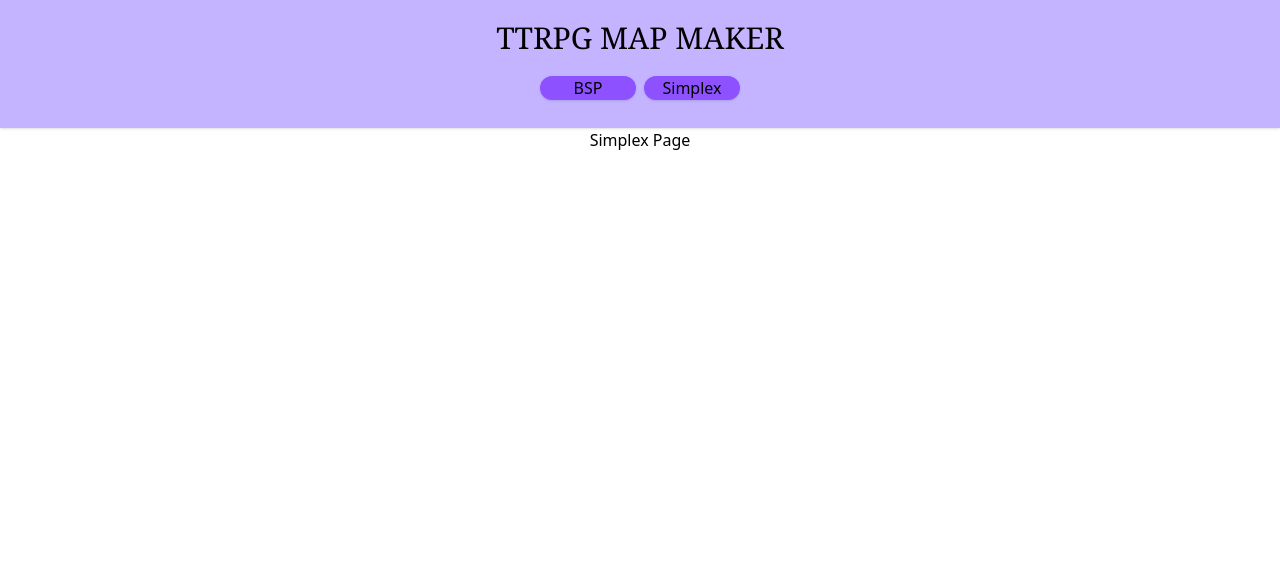
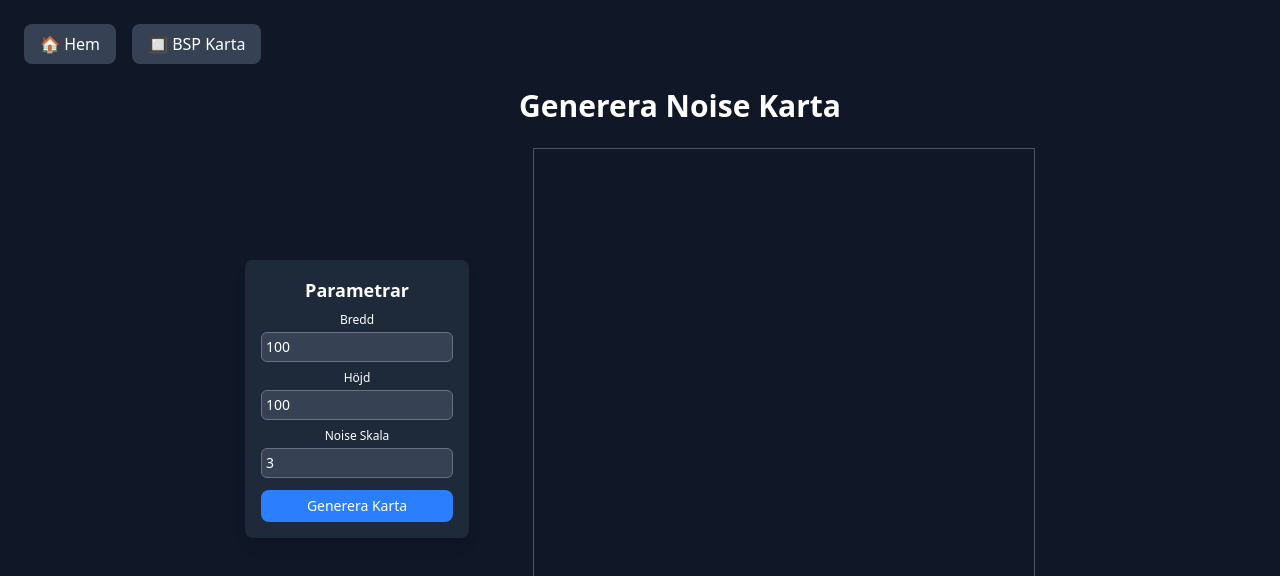
Before and after one commit to urie8/ttrpg-map-maker, a React (Vite) app: page /simplex in a window 1280 px wide. Shown: the top 576 px of the page. Built offline with nearby package versions, Linux system fonts and the light colour scheme; no server answers.

Commit message:
Noise page inputs

```diff
--- a/src/App.jsx
+++ b/src/App.jsx
@@ -10,7 +10,6 @@ import BSP from "./Pages/BSP";
 function App() {
   return (
     <Router>
-      <Header page={{ title: "Home" }} />
       <Routes>
         <Route path="/" element={<Home />} />
         <Route path="/simplex" element={<Simplex />} />
--- a/src/Pages/Home.jsx
+++ b/src/Pages/Home.jsx
@@ -1,10 +1,28 @@
 import React from "react";
+import { Link } from "react-router-dom";
 
 function Home() {
   return (
-    <div className="home">
-      {" "}
-      <p>GET STARTED</p>
+    <div className="flex flex-col items-center justify-center h-screen bg-gray-900 text-white">
+      <h1 className="text-4xl font-bold mb-4">
+        Välkommen till TTRPG Map Maker
+      </h1>
+      <p className="text-lg mb-6">Skapa dynamiska kartor med BSP och Noise.</p>
+
+      <div className="flex space-x-4">
+        <Link
+          to="/bsp"
+          className="px-4 py-2 bg-blue-500 rounded-lg hover:bg-blue-600 transition"
+        >
+          Skapa BSP Karta
+        </Link>
+        <Link
+          to="/simplex"
+          className="px-4 py-2 bg-green-500 rounded-lg hover:bg-green-600 transition"
+        >
+          Skapa Noise Karta
+        </Link>
+      </div>
     </div>
   );
 }
--- a/src/Pages/Simplex.jsx
+++ b/src/Pages/Simplex.jsx
@@ -1,9 +1,127 @@
-import React from "react";
+import React, { useState, useRef, useEffect } from "react";
+import { Link } from "react-router-dom";
+
+const apiurl = "https://localhost:7085/api/Noise/generate";
 
 const Simplex = () => {
+  const [width, setWidth] = useState(100);
+  const [height, setHeight] = useState(100);
+  const [scale, setScale] = useState(3);
+  const [noiseData, setNoiseData] = useState([]);
+  const canvasRef = useRef(null);
+
+  const fetchNoise = async () => {
+    const postData = { width, height, noisescale: scale };
+    try {
+      const response = await fetch(apiurl, {
+        method: "POST",
+        headers: { "Content-Type": "application/json" },
+        body: JSON.stringify(postData),
+      });
+      const data = await response.json();
+      setNoiseData(data);
+    } catch (error) {
+      console.error("Error fetching noise data:", error);
+    }
+  };
+
+  useEffect(() => {
+    if (noiseData.length > 0) {
+      const canvas = canvasRef.current;
+      const ctx = canvas.getContext("2d");
+
+      const cellWidth = canvas.width / width;
+      const cellHeight = canvas.height / height;
+
+      noiseData.forEach((row, rowIndex) => {
+        row.forEach((value, colIndex) => {
+          const x = colIndex * cellWidth;
+          const y = rowIndex * cellHeight;
+          ctx.fillStyle = `rgb(${value * 255}, ${value * 255}, ${value * 255})`;
+          ctx.fillRect(x, y, cellWidth, cellHeight);
+        });
+      });
+    }
+  }, [noiseData]);
+
   return (
-    <div>
-      <h1>Simplex Page</h1>
+    <div className="flex flex-col h-screen bg-gray-900 text-white p-6">
+      {/* Navigeringsknappar - placerade till vänster */}
+      <div className="flex justify-start space-x-4 mb-6">
+        <Link
+          to="/"
+          className="px-4 py-2 bg-gray-700 text-white rounded-lg hover:bg-gray-600 transition"
+        >
+          🏠 Hem
+        </Link>
+        <Link
+          to="/bsp"
+          className="px-4 py-2 bg-gray-700 text-white rounded-lg hover:bg-gray-600 transition"
+        >
+          🔲 BSP Karta
+        </Link>
+      </div>
+
+      <h1 className="text-3xl font-bold text-center mb-6 ml-20">
+        Generera Noise Karta
+      </h1>
+
+      {/* Flex-row för att placera parameterruta och canvas sida vid sida */}
+      <div className="flex flex-row items-center justify-center gap-16">
+        {/* Parameterruta - Mindre storlek */}
+        <div className="bg-gray-800 p-4 rounded-lg shadow-lg w-56">
+          <h2 className="text-lg font-semibold mb-2 text-center">Parametrar</h2>
+
+          <div className="grid grid-cols-1 gap-2 mb-3">
+            <div>
+              <label className="block text-xs mb-1">Bredd</label>
+              <input
+                type="number"
+                value={width}
+                onChange={(e) => setWidth(e.target.value)}
+                className="w-full p-1 bg-gray-700 text-white border border-gray-500 rounded-md text-sm"
+              />
+            </div>
+
+            <div>
+              <label className="block text-xs mb-1">Höjd</label>
+              <input
+                type="number"
+                value={height}
+                onChange={(e) => setHeight(e.target.value)}
+                className="w-full p-1 bg-gray-700 text-white border border-gray-500 rounded-md text-sm"
+              />
+            </div>
+
+            <div>
+              <label className="block text-xs mb-1">Noise Skala</label>
+              <input
+                type="number"
+                value={scale}
+                onChange={(e) => setScale(e.target.value)}
+                className="w-full p-1 bg-gray-700 text-white border border-gray-500 rounded-md text-sm"
+              />
+            </div>
+          </div>
+
+          <button
+            onClick={fetchNoise}
+            className="w-full px-4 py-1.5 bg-blue-500 rounded-lg hover:bg-blue-600 transition text-sm"
+          >
+            Generera Karta
+          </button>
+        </div>
+
+        {/* Canvas-container - Större canvas */}
+        <div className="flex flex-col items-center">
+          <canvas
+            ref={canvasRef}
+            width={500}
+            height={500}
+            className="border border-gray-600"
+          />
+        </div>
+      </div>
     </div>
   );
 };
--- a/src/index.css
+++ b/src/index.css
@@ -0,0 +1,8 @@
+html,
+body,
+#root {
+  height: 100%;
+  margin: 0;
+  padding: 0;
+  overflow: hidden;
+}
```
